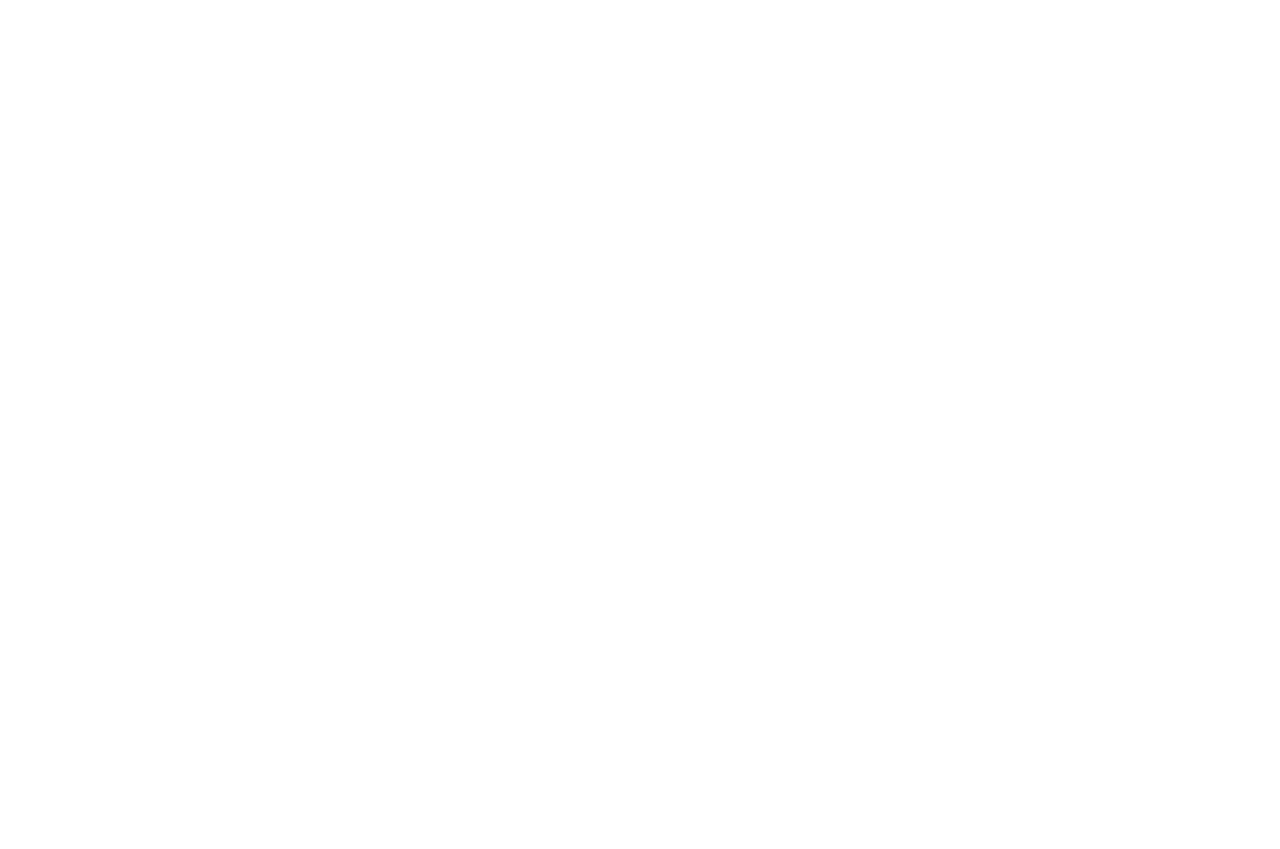
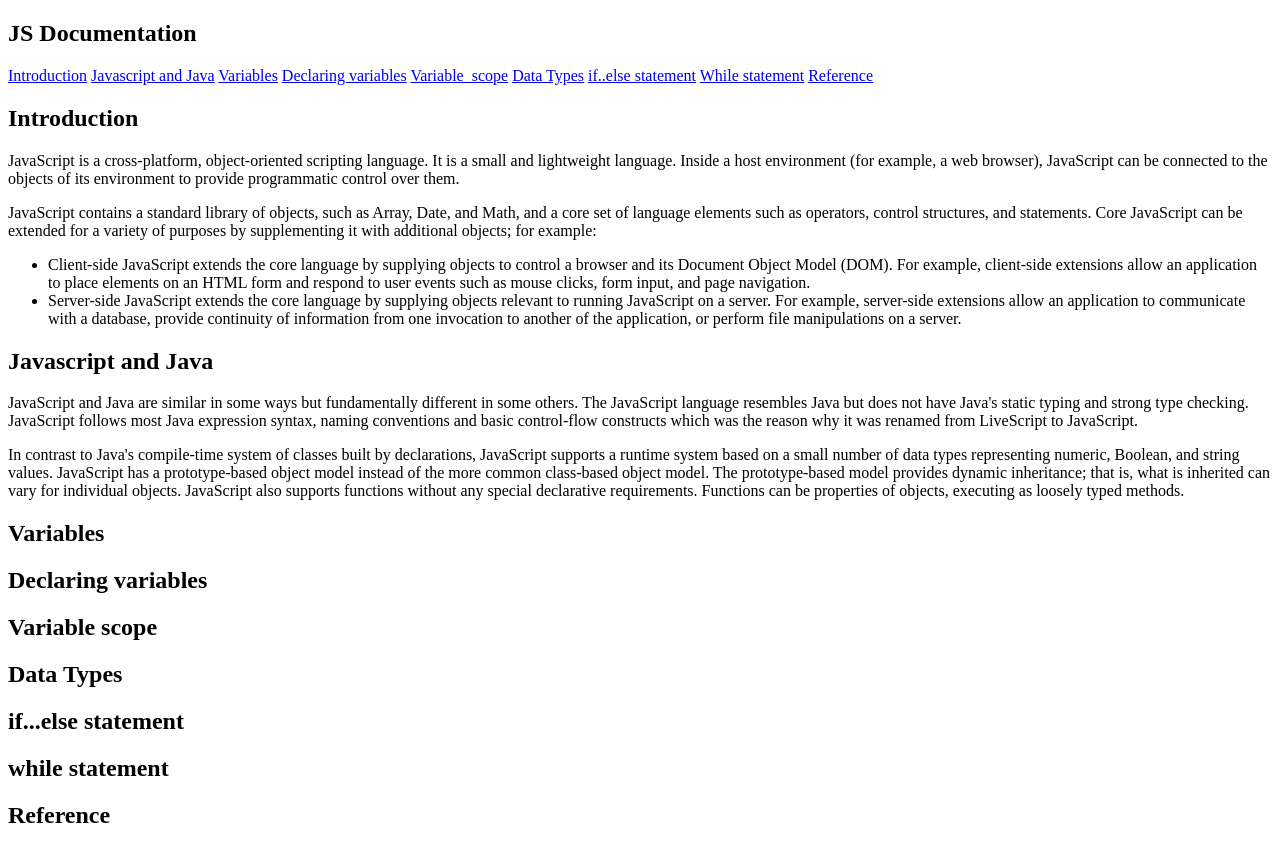
Before and after one commit to giftos1/Technical-Documentation-Page, a plain HTML site: page index.html in a window 1280 px wide. Before the commit the page ends 800 px from the top, so only its background shows below. Drawn offline with Linux system fonts and the light colour scheme.

Commit message:
Add sections and initial paragraphs

```diff
--- a/index.html
+++ b/index.html
@@ -9,14 +9,88 @@
 </head>
 <body>
     <main id="main-doc">
-       <section class="main-section"></section>
-       <section class="main-section"></section>
-       <section class="main-section"></section>
-       <section class="main-section"></section>
-       <section class="main-section"></section>
-       <section class="main-section"></section>
-       <section class="main-section"></section>
-       <section class="main-section"></section>
+        <nav id="navbar">
+            <header>
+                <h1>JS Documentation</h1>
+            </header>
+            <a href="#Introduction">Introduction</a>
+            <a href="#Javascript_and_Java">Javascript and Java</a>
+            <a href="#Variables">Variables</a>
+            <a href="#Declaring_variables">Declaring variables</a>
+            <a href="#Variable_scope">Variable_scope</a>
+            <a href="#Data_Types">Data Types</a>
+            <a href="#if_else_statement">if..else statement</a>
+            <a href="#While_statement">While statement</a>
+            <a href="#Reference">Reference</a>
+        </nav>
+        <section class="main-section" id="Introduction">
+            <header>
+                <h2>Introduction</h2>
+            </header>
+            <p>JavaScript is a cross-platform, object-oriented scripting language. It is a small and lightweight language.
+                Inside a host environment (for example, a web browser), JavaScript can be connected to the objects of its
+                environment to provide programmatic control over them.</p>
+            <p>JavaScript contains a standard library of objects, such as Array, Date, and Math, and a core set of language
+                elements such as operators, control structures, and statements. Core JavaScript can be extended for a variety
+                of purposes by supplementing it with additional objects; for example:</p>
+            <ul>
+                <li class="javascript-list">Client-side JavaScript extends the core language by supplying objects to control a browser and its
+                    Document Object Model (DOM). For example, client-side extensions allow an application to place elements on an HTML
+                    form and respond to user events such as mouse clicks, form input, and page navigation.</li>
+                <li class="javascript-list">Server-side JavaScript extends the core language by supplying objects relevant to running JavaScript
+                    on a server. For example, server-side extensions allow an application to communicate with a database, provide continuity of
+                    information from one invocation to another of the application, or perform file manipulations on a server.</li>
+            </ul>
+            </section>
+        <section class="main-section" id="Javascript_and_Java">
+            <header>
+                <h2>Javascript and Java</h2>
+            </header>
+            <p>JavaScript and Java are similar in some ways but fundamentally different in some others. The JavaScript language resembles
+                Java but does not have Java's static typing and strong type checking. JavaScript follows most Java expression syntax,
+                naming conventions and basic control-flow constructs which was the reason why it was renamed from LiveScript to JavaScript.</p>
+            <p>In contrast to Java's compile-time system of classes built by declarations, JavaScript supports a runtime system based on
+                a small number of data types representing numeric, Boolean, and string values. JavaScript has a prototype-based object model
+                instead of the more common class-based object model. The prototype-based model provides dynamic inheritance; that is,
+                what is inherited can vary for individual objects. JavaScript also supports functions without any special declarative requirements.
+                Functions can be properties of objects, executing as loosely typed methods.
+            </p>
+        </section>
+        <section class="main-section" id="Variables">
+            <header>
+                <h2>Variables</h2>
+            </header>
+        </section>
+        <section class="main-section" id="Declaring_variables">
+            <header>
+                <h2>Declaring variables</h2>
+            </header>
+        </section>
+        <section class="main-section" id="Variable_scope">
+            <header>
+                <h2>Variable scope</h2>
+            </header>
+        </section>
+        <section class="main-section" id="Data_Types">
+            <header>
+                <h2>Data Types</h2>
+            </header>
+        </section>
+        <section class="main-section" id="if_else_statement">
+            <header>
+                <h2>if...else statement</h2>
+            </header>
+        </section>
+        <section class="main-section" id="While_statement">
+            <header>
+                <h2>while statement</h2>
+            </header>
+        </section>
+        <section class="main-section" id="Reference">
+            <header>
+                <h2>Reference</h2>
+            </header>
+        </section>
     </main>
 </body>
 </html>
```
